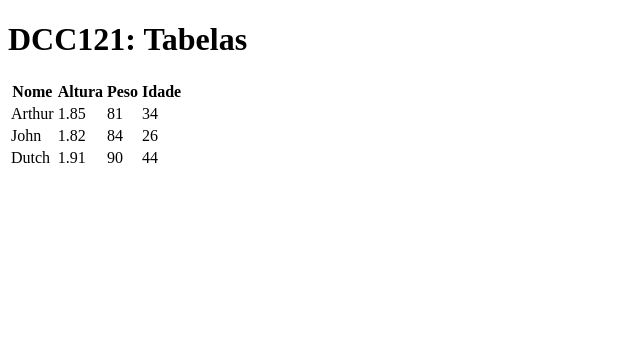
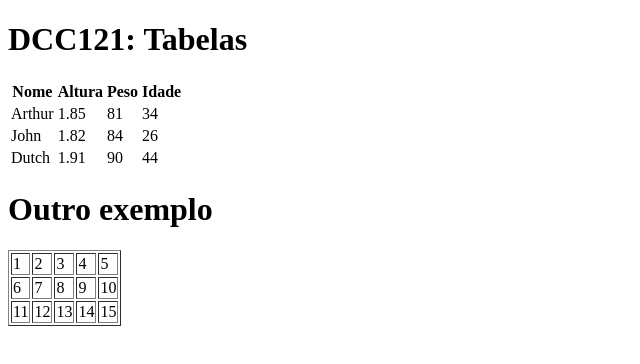
Before and after one commit to ufjf-dcc121/ufjf-dcc121-2022-1-atv2-taissaxl, a plain HTML site: page tabela.html in a window 1280 px wide. Shown: the whole page, without its empty margins (0-640 px from the left). Drawn offline with Linux system fonts and the light colour scheme.

Commit message:
Cria outro exemplo

```diff
--- a/tabela.html
+++ b/tabela.html
@@ -33,4 +33,29 @@
         </tr>
     </table>
 </body>
+
+<h1>Outro exemplo</h1>
+<table border="1">
+    <tr>
+        <td>1</td>
+        <td>2</td>
+        <td>3</td>
+        <td>4</td>
+        <td>5</th>
+    </tr>
+    <tr>
+        <td>6</td>
+        <td>7</td>
+        <td>8</td>
+        <td>9</td>
+        <td>10</th>
+    </tr>
+    <tr>
+        <td>11</td>
+        <td>12</td>
+        <td>13</td>
+        <td>14</td>
+        <td>15</th>
+    </tr>
+</table>
 </html>
```
